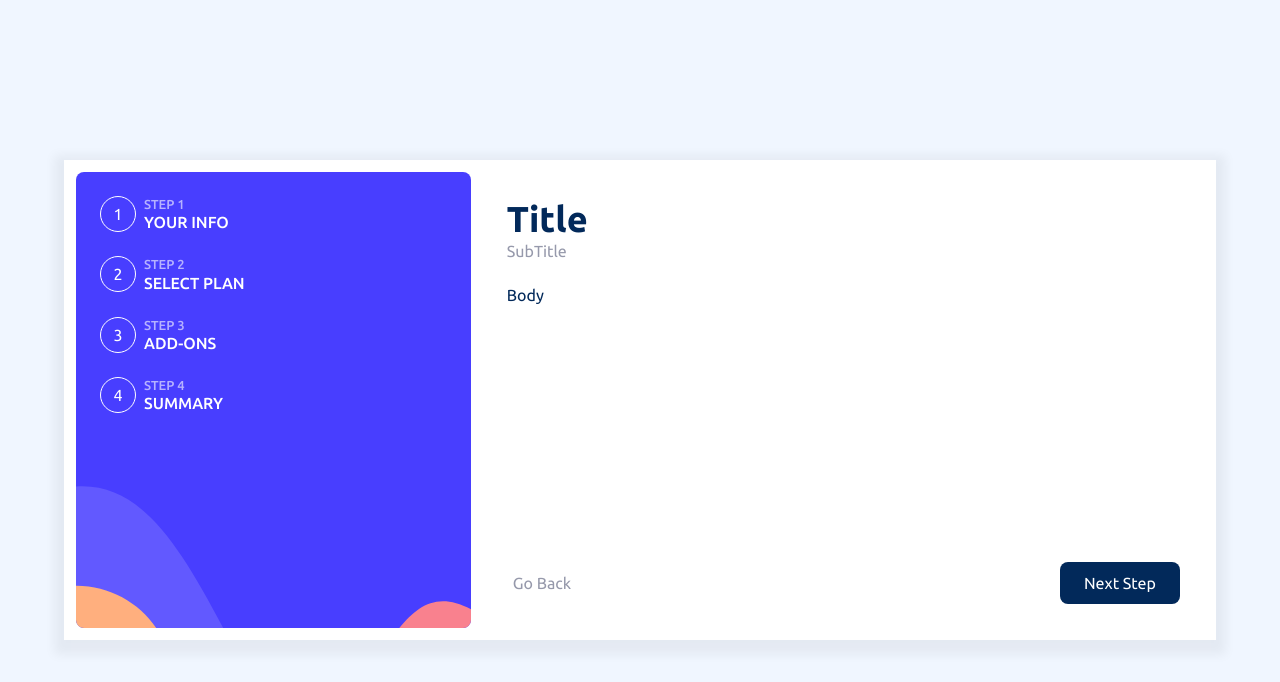
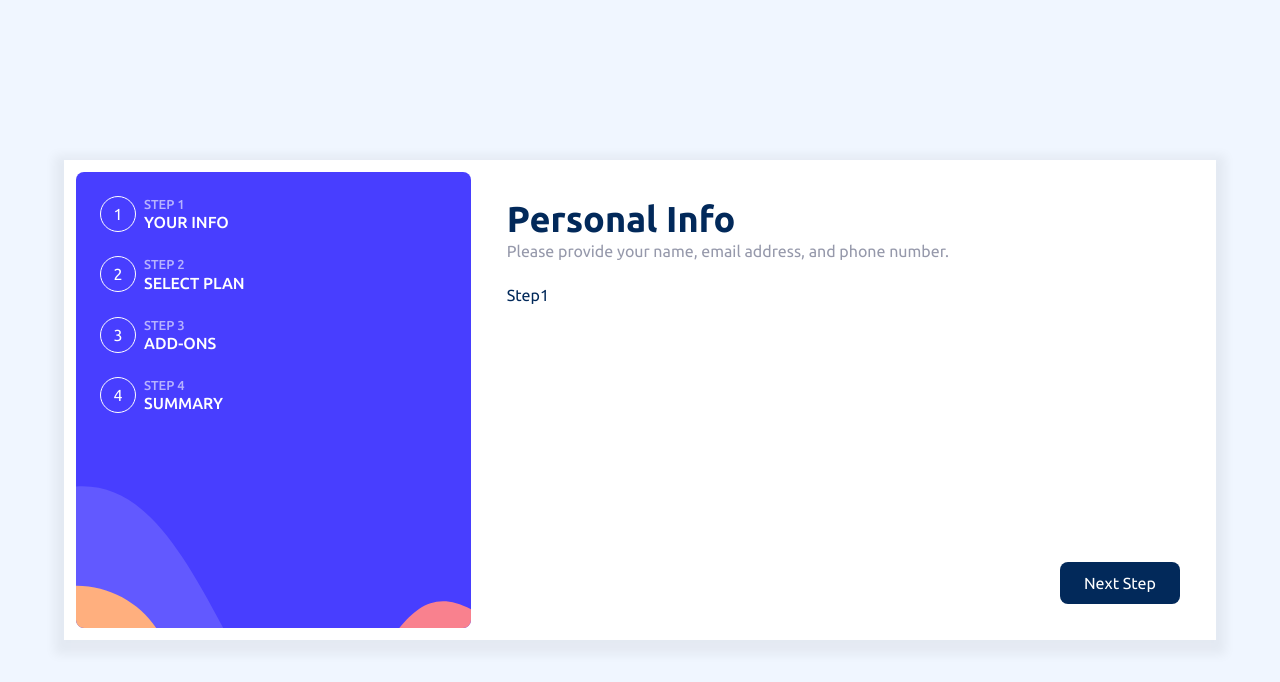
Before and after one commit to yvnvs/multi-step-form, a React (Vite) app: page / in a window 1280 px wide. Shown: the top 682 px of the page. Built offline with nearby package versions, Linux system fonts and the light colour scheme.

Commit message:
dynamic paging

```diff
--- a/src/components/multi-step-form/index.jsx
+++ b/src/components/multi-step-form/index.jsx
@@ -1,16 +1,52 @@
-import React from "react";
+import React, { useState } from "react";
 
 import Sidebar from "../sidebar";
-import Step from "../step";
+import Step1 from "../step-1";
+import Step2 from "../step-2";
+import Step3 from "../step-3";
+import Step4 from "../step-4";
 
 import * as S from "./styled"
 
+const Steps = {
+    step1: {
+        component: Step1,
+        title:"Personal Info",
+        subtitle:"Please provide your name, email address, and phone number.",
+        hasNexButton: true,
+    },
+    step2: {
+        component: Step2,
+        title: "Select your plan",
+        subtitle: "You have the option of monthly or yearly billing",
+        hasNexButton: true,
+        hasBackButton: true
+    },
+    step3: {
+        component: Step3,
+        title: "Pick add-ons",
+        subtitle: "Add-ons help enhance your gaming experiance.",
+        hasNexButton: true,
+        hasBackButton: true
+    },
+    step4: {
+        component: Step4,
+        title: "Finishing up",
+        subtitle: "Double-check everything looks OK before confirming.",
+        hasBackButton: true
+    },
+}
+
+
 function MultiStepForm(){
+
+    const [activeStep, setActiveStep] = useState("step1");
+    const ActiveStep = Steps[activeStep].component
 
     return(
         <S.MultiStepForm>
             <Sidebar></Sidebar>
-            <Step></Step>
+            <ActiveStep {...Steps[activeStep]}></ActiveStep>
         </S.MultiStepForm>
     )
 }
--- a/src/components/step-1/index.jsx
+++ b/src/components/step-1/index.jsx
@@ -1,8 +1,15 @@
+import { useState } from "react";
+import Step from "../step"
 
 
-function Step1(){
+
+
+function Step1(props){
+    console.log(props)
     return (
-        <div> Step1 </div>
+        <Step {...props}>
+             Step1
+         </Step>
     )
 }
 
--- a/src/components/step-2/index.jsx
+++ b/src/components/step-2/index.jsx
@@ -1,8 +1,10 @@
+import Step from "../step"
 
-
-function Step2(){
+function Step2(props){
     return (
-        <div> Sidebar </div>
+        <Step {...props}>
+        Sidebar
+        </Step>
     )
 }
 
--- a/src/components/step-3/index.jsx
+++ b/src/components/step-3/index.jsx
@@ -1,8 +1,8 @@
+import Step from "../step"
 
-
-function Step3(){
+function Step3(props){
     return (
-        <div> Sidebar </div>
+        <Step {...props}> Step 3 </Step>
     )
 }
 
--- a/src/components/step-4/index.jsx
+++ b/src/components/step-4/index.jsx
@@ -1,8 +1,9 @@
+import Step from "../step"
 
 
-function Step4(){
+function Step4(props){
     return (
-        <div> Sidebar </div>
+        <Step {...props}> Sidebar </Step>
     )
 }
 
--- a/src/components/step/index.jsx
+++ b/src/components/step/index.jsx
@@ -1,16 +1,22 @@
 import * as S from "./styled";
 
-function Step(){
+function Step({
+    title,
+    subtitle,
+    hasBackButton,
+    hasNexButton,
+    children
+}){
     return (
         <S.Step>
             <S.StepHeader>
-                <S.Title> Title</S.Title>
-                <S.SubTitle>SubTitle</S.SubTitle>
+                <S.Title> {title}</S.Title>
+                <S.SubTitle>{subtitle}</S.SubTitle>
             </S.StepHeader>
-            <S.Body>Body</S.Body>
+            <S.Body>{children}</S.Body>
             <S.StepFooter>
-                <S.GoBackButton>Go Back</S.GoBackButton>
-                <S.GoNextButton>Next Step</S.GoNextButton>
+                {hasBackButton && <S.GoBackButton>Go Back</S.GoBackButton>}
+                {hasNexButton && <S.GoNextButton>Next Step</S.GoNextButton>}
             </S.StepFooter>
         </S.Step>
     )
```
